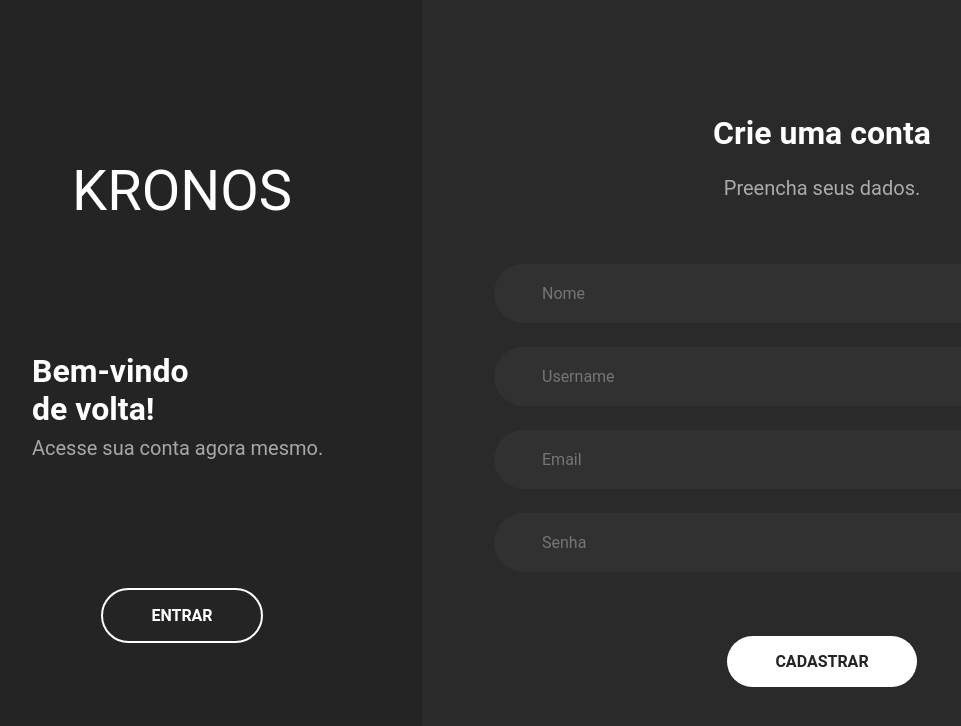
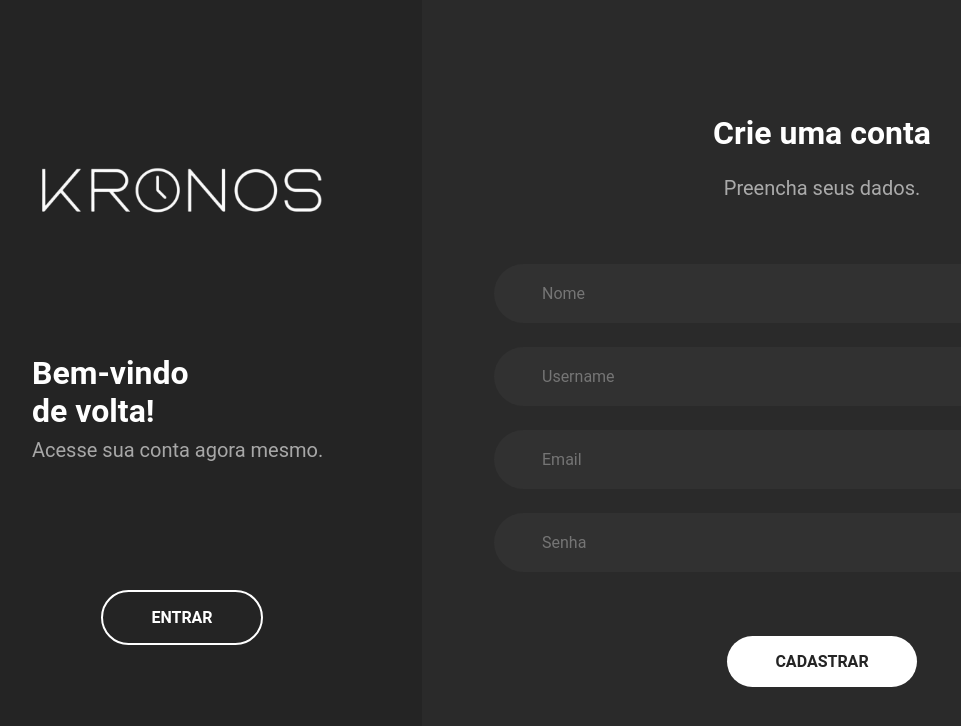
Before and after one commit to bijunkes/Kronos, a React (Vite) app in the folder front/: page /cadastro in a window 1280 px wide. Shown: the top 726 px of the page, without its empty margins (58-1019 px from the left). Built offline with nearby package versions, Linux system fonts and the light colour scheme.

Commit message:
Adicionei a logo na página de cadastro e login

```diff
--- a/front/src/containers/Cadastro/index.jsx
+++ b/front/src/containers/Cadastro/index.jsx
@@ -15,6 +15,7 @@ import {
     Input,
     ButtonCadastrar,
 } from './styles.js'
+import LogoKronos from '../../assets/LogoKronos.png';
 import { useNavigate } from "react-router-dom";
 import { cadastrarUsuario } from "../../services/api.js";
 
@@ -64,7 +65,7 @@ function Cadastro() {
     return (
         <Container>
             <Parte1>
-                <Logo>KRONOS</Logo>
+                <img src={LogoKronos} alt="" style={{width: "100%"}}/>
                 <LeftAlign>
                     <Negrito>Bem-vindo <br />de volta!</Negrito>
                     <Opaco>Acesse sua conta agora mesmo.</Opaco>
--- a/front/src/containers/Login/index.jsx
+++ b/front/src/containers/Login/index.jsx
@@ -16,6 +16,7 @@ import {
     ButtonCadastrar,
     EsqueceuSenha
 } from './styles.js'
+import LogoKronos from '../../assets/LogoKronos.png';
 import axios from 'axios';
 
 function Login() {
@@ -56,7 +57,7 @@ function Login() {
     return (
         <Container>
             <Parte1>
-                <Logo>KRONOS</Logo>
+                <img src={LogoKronos} alt="" style={{width: "100%"}}/>
                 <LeftAlign>
                     <Negrito>Não possui<br />um cadastro?</Negrito>
                     <Opaco>Cadastre-se clicando logo abaixo.</Opaco>
```
Also changed, not shown: front/src/assets/LogoKronos.png (added).
